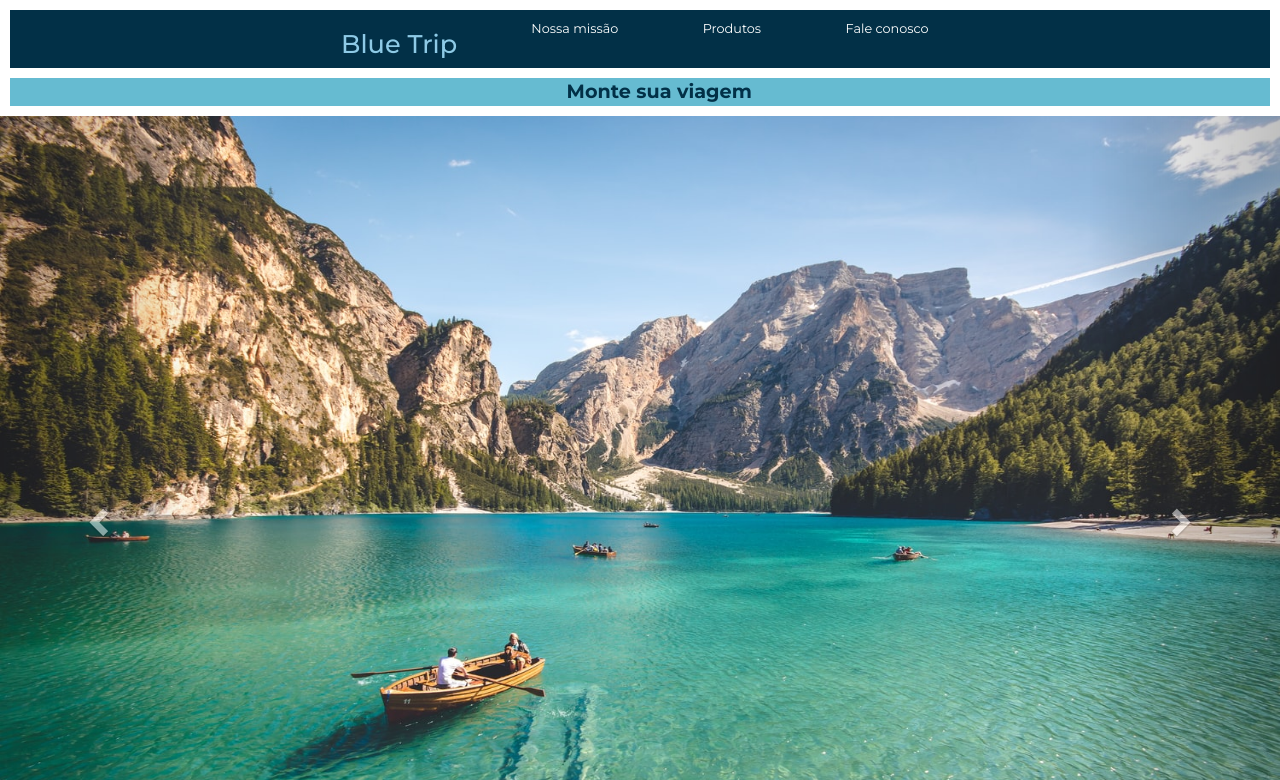
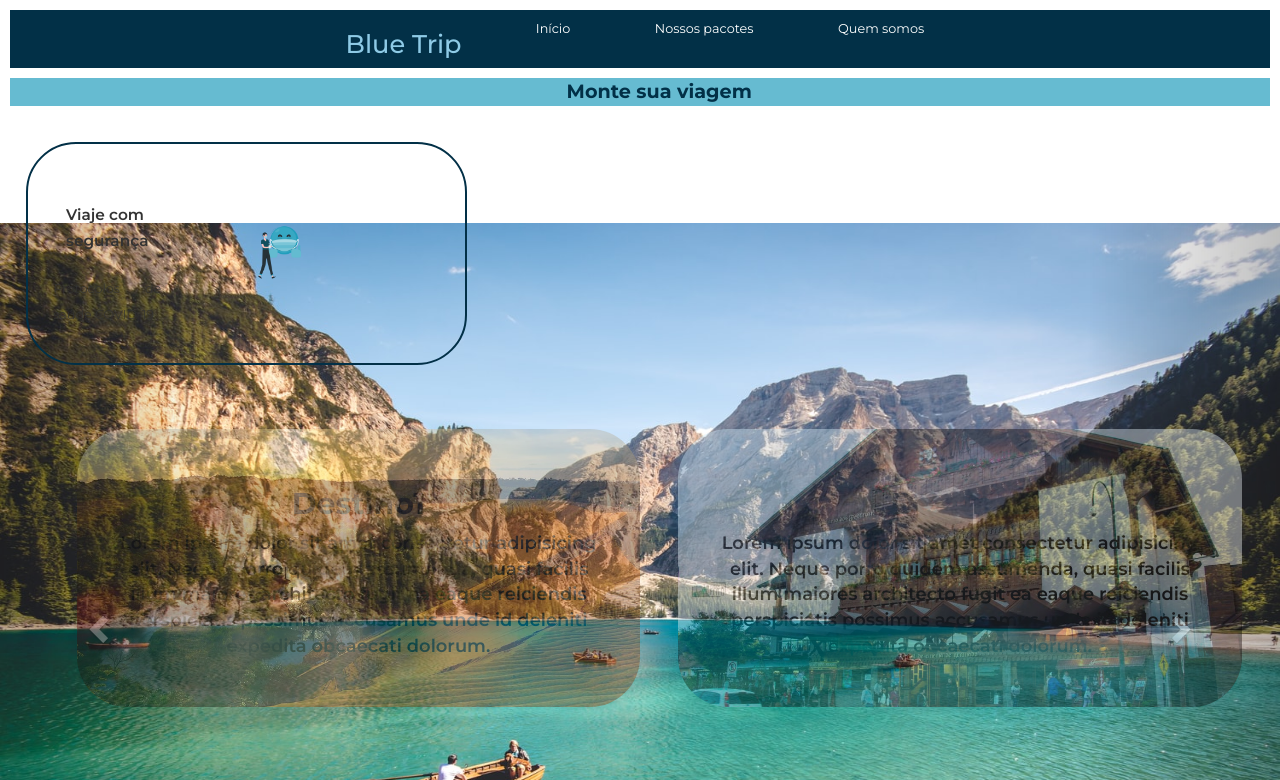
Before and after one commit to BeatrizCoder/blue_trip, a Python web app: template templates/index.html in a window 1280 px wide. Shown: the top 780 px of the page. Run offline with Jinja, Linux system fonts and the light colour scheme; the template is opened without the code that fills it, so the values that code supplies are empty; some libraries are stand-ins or nearby versions.

Commit message:
página bugada após o caruosel embaixo da nav bar

```diff
--- a/static/css/style_index.css
+++ b/static/css/style_index.css
@@ -1,14 +1,11 @@
 @import url('https://fonts.googleapis.com/css2?family=Montserrat:wght@100;200;300;400;500;600;700;800;900&display=swap');
 
-
-
-/* teste */
-*{margin: 0; padding:0; box-sizing:border-box;} /* sem espaço nas laterais */
 
 body {
     display: grid;
     place-items: center;  /*centraliza a imagem*/
 }
+
 
 /* CAROUSEL */
 
@@ -17,9 +14,14 @@
     height: 60vw;
 }
 
+div#myCarousel{
+    position: absolute;
+}
+
 .carousel{
     width:100%;
-    position: absolute;
+    /* position: absolute; */
+    z-index: -1;
   }
 
 
@@ -42,6 +44,7 @@
     padding: .8vw;
     position: relative;
     width: 100%;
+    z-index: 0;
 }
 nav ul{
     background-color: #023047;
@@ -84,6 +87,11 @@
 }
 
 /* SECTION COVID */
+
+main{
+    display: block;
+    position: relative;
+}
 
 section#covid{
     padding: 2vw;
--- a/static/css/style_missao.css
+++ b/static/css/style_missao.css
@@ -6,6 +6,7 @@
     padding: 0;
     font-family: 'Montserrat', sans-serif;
 }
+
 nav{
     padding: .8vw;
     position: relative;
@@ -49,6 +50,9 @@
     text-decoration: none;
     color: #023047;
 }
+
+/* ------------------------ */
+
 header div h2{
     font-size: 2.5;
     font-weight: 800;
@@ -92,6 +96,7 @@
 }
 
 section div#button a{
+    text-decoration: none;
     text-align: end;
 }
 
--- a/templates/index.html
+++ b/templates/index.html
@@ -22,12 +22,13 @@
 </head>
 
 <body>
+
     <nav>
         <ul>
             <h2>Blue Trip</h2>
-            <li><a href="./missao.html">Nossa missão</a></li>
-            <li><a href="./pacotes.html">Produtos</a></li>
-            <li><a href="">Fale conosco</a></li>
+            <li><a href="./index.html">Início</a></li>
+            <li><a href="./pacotes.html">Nossos pacotes</a></li>
+            <li><a href="./perfil.html">Quem somos</a></li>
         </ul>
         <div>
             <li> <a href="">Monte sua viagem </a></li>
@@ -36,16 +37,16 @@
 
 
 
-    <!------- carousel --------->
+    <!------- carousel ---->
+
     <div id="myCarousel" class="carousel slide" data-ride="carousel">
-        <!-- Indicators -->
+
         <ol class="carousel-indicators">
             <li data-target="#myCarousel" data-slide-to="0" class="active"></li>
             <li data-target="#myCarousel" data-slide-to="1"></li>
             <li data-target="#myCarousel" data-slide-to="2"></li>
         </ol>
 
-        <!-- Slides -->
         <div class="carousel-inner" id="carousel-inner">
             <div class="item active">
                 <img src="../static/img/photo01.jpg" alt="Chania">
@@ -72,7 +73,7 @@
             </div>
         </div>
 
-        <!-- Controles da direita e esquerda -->
+
         <a class="left carousel-control" href="#myCarousel" data-slide="prev">
             <span class="glyphicon glyphicon-chevron-left"></span>
             <span class="sr-only">Previous</span>
@@ -85,6 +86,7 @@
 
 
 
+    <main>
         <section id="covid">
             <div id="alerta">
                 <div id="protocolo">
@@ -102,33 +104,42 @@
             <div id="destinos1">
                 <div id="destino-card1">
                     <h2>Destino1</h2>
-                <p>Lorem ipsum dolor sit amet consectetur adipisicing elit. Neque porro quidem assumenda, quasi facilis
-                    illum maiores architecto fugit ea eaque reiciendis perspiciatis possimus accusamus unde id deleniti
+                    <p>Lorem ipsum dolor sit amet consectetur adipisicing elit. Neque porro quidem assumenda, quasi
+                        facilis
+                        illum maiores architecto fugit ea eaque reiciendis perspiciatis possimus accusamus unde id
+                        deleniti
                         expedita obcaecati dolorum.</p>
                 </div>
                 <div id="destino-card2">
                     <h2>Destino2</h2>
-                <p>Lorem ipsum dolor sit amet consectetur adipisicing elit. Neque porro quidem assumenda, quasi facilis
-                    illum maiores architecto fugit ea eaque reiciendis perspiciatis possimus accusamus unde id deleniti
+                    <p>Lorem ipsum dolor sit amet consectetur adipisicing elit. Neque porro quidem assumenda, quasi
+                        facilis
+                        illum maiores architecto fugit ea eaque reiciendis perspiciatis possimus accusamus unde id
+                        deleniti
                         expedita obcaecati dolorum.</p>
                 </div>
             </div>
             <div id="destinos2">
                 <div id="destino-card3">
                     <h2>Destino3</h2>
-                <p>Lorem ipsum dolor sit amet consectetur adipisicing elit. Neque porro quidem assumenda, quasi facilis
-                    illum maiores architecto fugit ea eaque reiciendis perspiciatis possimus accusamus unde id deleniti
+                    <p>Lorem ipsum dolor sit amet consectetur adipisicing elit. Neque porro quidem assumenda, quasi
+                        facilis
+                        illum maiores architecto fugit ea eaque reiciendis perspiciatis possimus accusamus unde id
+                        deleniti
                         expedita obcaecati dolorum.</p>
                 </div>
                 <div id="destino-card4">
                     <h2>Destino4</h2>
-                <p>Lorem ipsum dolor sit amet consectetur adipisicing elit. Neque porro quidem assumenda, quasi facilis
-                    illum maiores architecto fugit ea eaque reiciendis perspiciatis possimus accusamus unde id deleniti
+                    <p>Lorem ipsum dolor sit amet consectetur adipisicing elit. Neque porro quidem assumenda, quasi
+                        facilis
+                        illum maiores architecto fugit ea eaque reiciendis perspiciatis possimus accusamus unde id
+                        deleniti
                         expedita obcaecati dolorum.</p>
                 </div>
             </div>
 
         </section>
+    </main>
 
 
 
--- a/templates/missao.html
+++ b/templates/missao.html
@@ -15,13 +15,15 @@
         <ul>
             <h2>Blue Trip</h2>
             <li><a href="./index.html">Início</a></li>
-            <li><a href="./produtos.html">Produtos</a></li>
+            <li><a href="./pacotes.html">Nossos pacotes</a></li>
             <li><a href="./perfil.html">Quem somos</a></li>
         </ul>
         <div>
             <li> <a href="">Monte sua viagem </a></li>
         </div>
     </nav>
+
+
     <header>
         <div>
             <h2>Nossa Missão</h2>
--- a/templates/pacotes.html
+++ b/templates/pacotes.html
@@ -13,7 +13,7 @@
     <nav>
         <ul>
             <h2>Blue Trip</h2>
-            <li><a href="./missao.html">Início</a></li>
+            <li><a href="./index.html">Início</a></li>
             <li><a href="./missao.html">Nossa missão</a></li>
             <li><a href="./produtos.html">Produtos</a></li>
             <li><a href="./perfil.html">Quem somos</a></li>
```
Also changed, not shown: static/css/style_editar.css (added, +50 -0 lines), templates/editar.html (added, +57 -0 lines), static/js/script_cadastro.js (added). Lines whose indentation alone changed are shown as unchanged.
